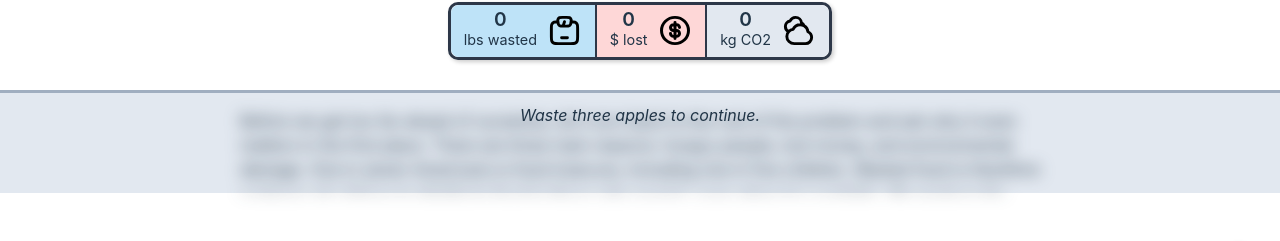
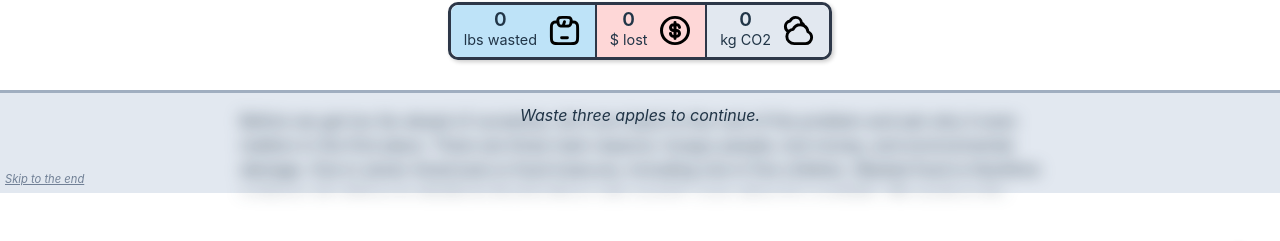
Before and after one commit to rkuhlf/food-waste-essay, a React (Vite) app: page / in a window 1280 px wide. Shown: the part 494-735 px from the top of the page. Built offline with nearby package versions, Linux system fonts and the light colour scheme.

Commit message:
Added skip everything capability

```diff
--- a/src/components/Checkpoint.css
+++ b/src/components/Checkpoint.css
@@ -31,4 +31,18 @@
     height: 100px;
     overflow-y: hidden;
     filter: blur(8px);
+    z-index: 2;
 }
+
+.skip-everything {
+    position: absolute;
+    bottom: 5px;
+    left: 5px;
+    font-size: 0.7em;
+    font-style: italic;
+    z-index: 10;
+
+    cursor: pointer;
+    text-decoration: underline;
+    color: #718096;
+}
--- a/src/components/Checkpoint.tsx
+++ b/src/components/Checkpoint.tsx
@@ -6,7 +6,7 @@ export default function Checkpoint({ children, label, progressFunction }: PropsW
     progressFunction: (wasted: WastedData) => number;
     label: string;
 }>) {
-    const { data } = useContext(WastedContext);
+    const { data, skipEverything } = useContext(WastedContext);
     const [progress, setProgress] = useState<number>(0);
     const [hasBeenCompleted, setHasBeenCompleted] = useState<boolean>(false);
 
@@ -19,7 +19,7 @@ export default function Checkpoint({ children, label, progressFunction }: PropsW
         }
     }, [data, progressFunction, setProgress]);
 
-    if (hasBeenCompleted) {
+    if (hasBeenCompleted || data.skipEverything) {
         return <>
             {children}
         </>
@@ -31,6 +31,9 @@ export default function Checkpoint({ children, label, progressFunction }: PropsW
             <div className="checkpoint-label">
                 {label}
             </div>
+            <div className="skip-everything" onClick={() => skipEverything()}>
+                Skip to the end
+            </div>
             <div className="hidden-content">
                 {children}
             </div>
--- a/src/providers/wastedContext.tsx
+++ b/src/providers/wastedContext.tsx
@@ -5,23 +5,27 @@ import { Wastable, WastedName } from "../types/wastable";
 export type WastedData = Map<WastedName, Wastable>;
 
 type WastedContextData = {
-    wasted: WastedData;
-    refresh: boolean;
+  wasted: WastedData;
+  refresh: boolean;
+  skipEverything: boolean;
 }
 
 const initialData = {
-    wasted: new Map(),
-    refresh: true,
+  wasted: new Map(),
+  refresh: true,
+  skipEverything: false,
 };
 
 export const WastedContext = createContext<{
   data: WastedContextData,
   updateData: (d: Partial<WastedContextData>) => void,
   refreshState: Function,
+  skipEverything: Function,
 }>({
   data: initialData,
   updateData: () => {},
   refreshState: () => {},
+  skipEverything: () => {},
 });
 
 // Create a provider component
@@ -42,8 +46,14 @@ export const WastedProvider = ({ children }: PropsWithChildren<{}>) => {
     })
   }
 
+  const skipEverything = () => {
+    updateData({
+      skipEverything: true
+    })
+  }
+
   return (
-    <WastedContext.Provider value={{data, updateData, refreshState}}>
+    <WastedContext.Provider value={{data, updateData, refreshState, skipEverything}}>
       {children}
     </WastedContext.Provider>
   );
```
Also changed, not shown: public/assets/cow.svg.
